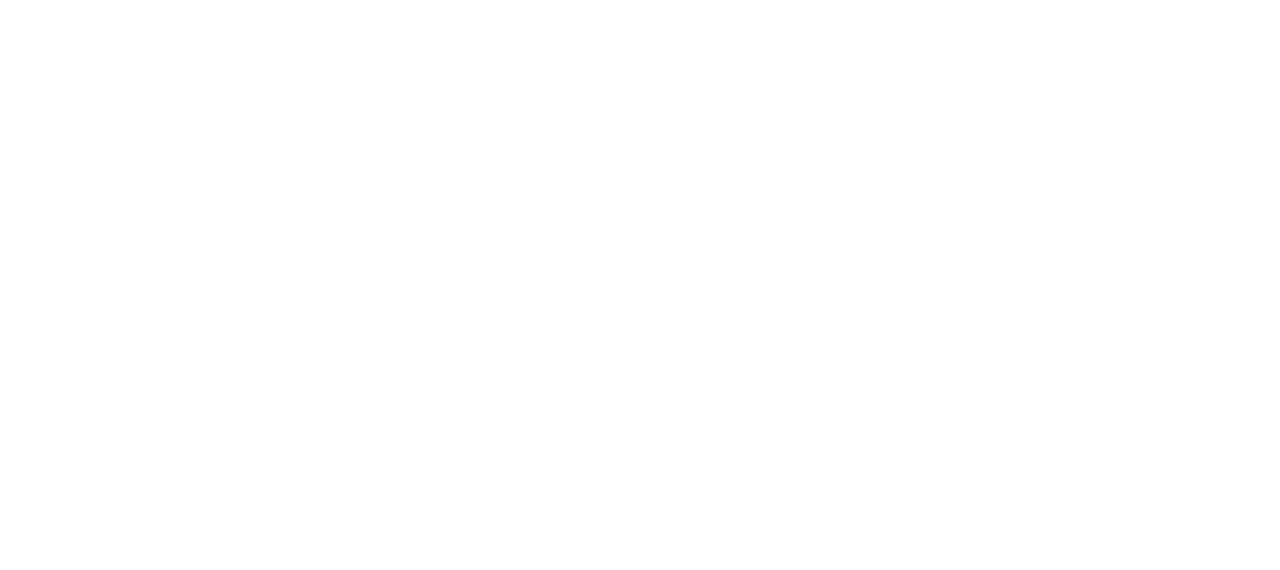
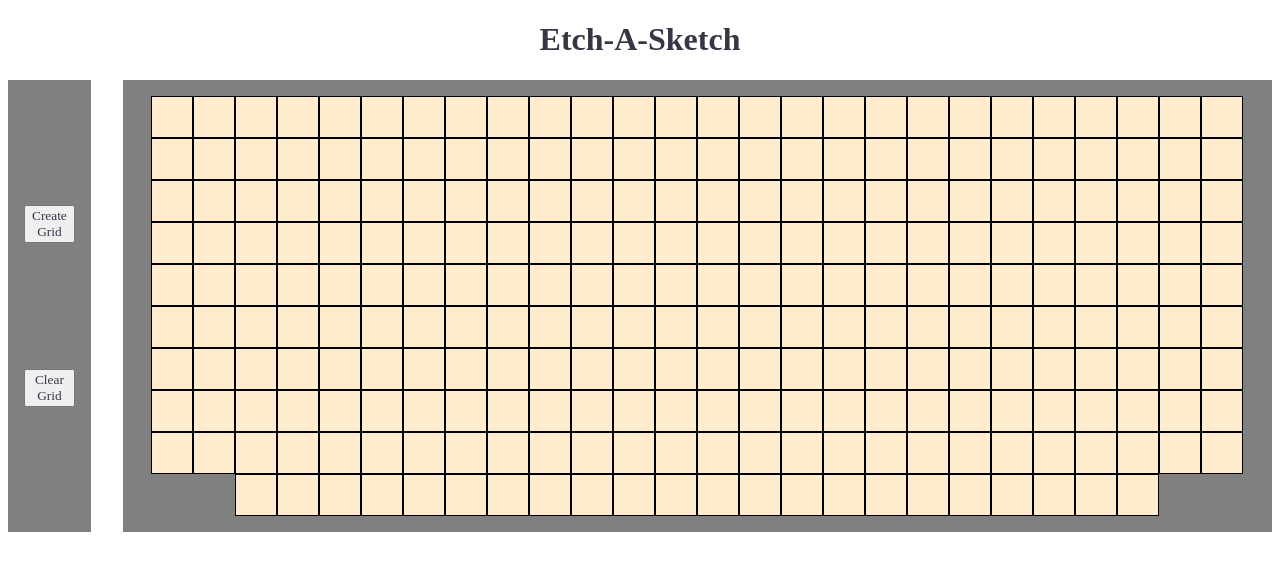
Before and after one commit to Sevatoxin/etchasketch, a plain HTML site: page index.html in a window 1280 px wide. Drawn offline with Linux system fonts and the light colour scheme; a web font is replaced by a local one.

Commit message:
Added basic html structure and grid via code Added some style to exisiting elements (flex)

```diff
--- a/index.html
+++ b/index.html
@@ -4,17 +4,26 @@
     <meta charset="UTF-8">
     <meta name="viewport" content="width=device-width, initial-scale=1.0">
     <title>Etch-A-Sketch | The Odin Project</title>
+    <link rel="preconnect" href="https://fonts.googleapis.com">
+    <link rel="preconnect" href="https://fonts.gstatic.com" crossorigin>
+    <link href="https://fonts.googleapis.com/css2?family=Danfo&family=Jacquard+12&display=swap" rel="stylesheet">
     <link rel="stylesheet" href="style.css">
     <script src="index.js" defer></script>
 </head>
 <body>
 
     <div class="header container">
-
+        <h1>Etch-A-Sketch</h1>
     </div>
 
     <div class="content container">
+        <div class="buttons">
+            <button class="grid-button">Create Grid</button>
+            <button class="grid-clear">Clear Grid</button>
+        </div>
+        <div class="grid container">
 
+        </div>
     </div>
 
     <div class="footer container">
--- a/index.js
+++ b/index.js
@@ -4,3 +4,21 @@
 // - To change background color one can: change class or change background color on Event
 // - Change grid size
 // - Reset the grid
+
+//Grab elements from HTML document
+const gridContainer = document.querySelector(".grid.container");
+
+//Setting up the grid
+let boxes = [];
+addGrid(16);
+
+function addGrid (size) {
+    for (let i = 0; i < (size * size); i++) {
+        const box = document.createElement("div");
+        box.className = "box";
+        gridContainer.appendChild(box);
+        boxes.push(box);
+    }
+}
+
+console.log(boxes.length)
--- a/style.css
+++ b/style.css
@@ -0,0 +1,38 @@
+* {
+    font-family: Danfo;
+    color: rgb(54, 54, 70);
+}
+
+h1 {
+    text-align: center;
+    font-weight: 900;
+}
+
+.content.container {
+    display: flex;
+    gap: 2em;
+}
+
+.buttons {
+    display: flex;
+    flex-direction: column;
+    justify-content: space-evenly;
+    padding: 1em;
+    background-color: grey;
+    gap: 1em;
+}
+
+.grid.container {
+    display: flex;
+    justify-content: center;
+    flex-wrap: wrap;
+    background-color: grey;
+    padding: 1em;
+}
+
+.box {
+    width: 40px;
+    height: 40px;
+    border: solid 1px black;
+    background-color: blanchedalmond;
+}
```
